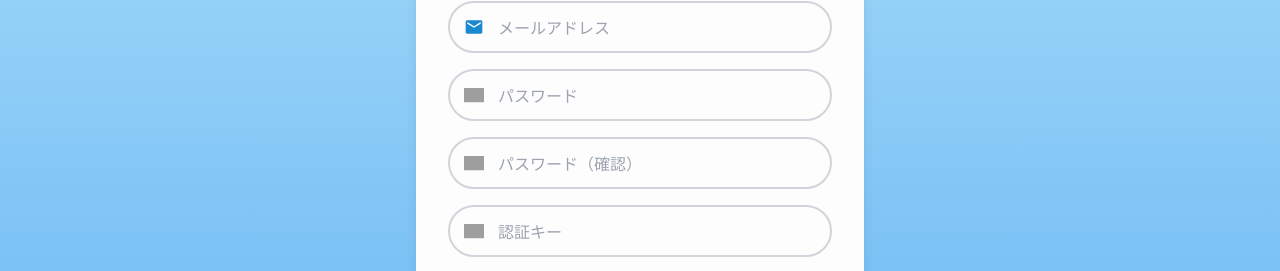
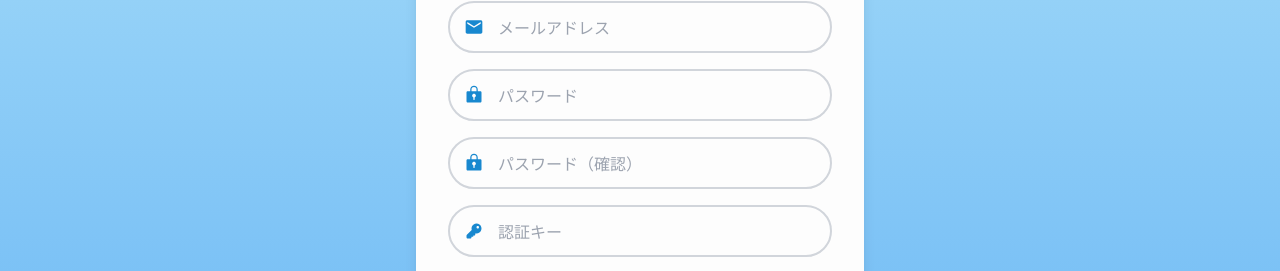
Before and after one commit to koushingnu/trouble, a Next.js app: page /register in a window 1280 px wide. Shown: the part 263-534 px from the top of the page. Built offline with nearby package versions, Linux system fonts and the light colour scheme; grey boxes are pictures that could not be loaded.

Commit message:
fix: 新規登録画面のアイコンを適切なSVGに変更
変更点:
- パスワード入力欄のアイコン: lock.svg → password.svg
- パスワード確認入力欄のアイコン: lock.svg → password.svg
- 認証キー入力欄のアイコン: lock.svg → key.svg

```diff
--- a/src/app/register/page.tsx
+++ b/src/app/register/page.tsx
@@ -123,7 +123,7 @@ export default function Register() {
               <div>
                 <div className="relative">
                   <Image
-                    src="/icon/lock.svg"
+                    src="/icon/password.svg"
                     alt="パスワード"
                     width={20}
                     height={20}
@@ -144,7 +144,7 @@ export default function Register() {
               <div>
                 <div className="relative">
                   <Image
-                    src="/icon/lock.svg"
+                    src="/icon/password.svg"
                     alt="パスワード確認"
                     width={20}
                     height={20}
@@ -165,7 +165,7 @@ export default function Register() {
               <div>
                 <div className="relative">
                   <Image
-                    src="/icon/lock.svg"
+                    src="/icon/key.svg"
                     alt="認証キー"
                     width={20}
                     height={20}
```
Also changed, not shown: public/icon/key.svg (added).
